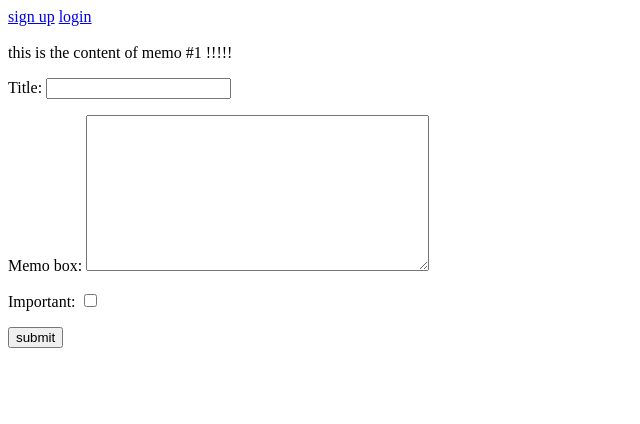
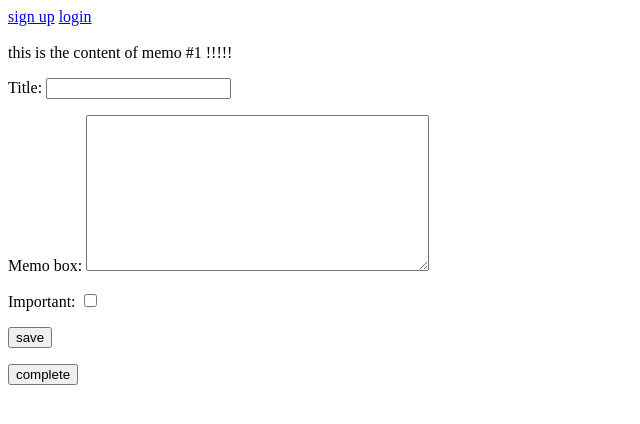
Before and after one commit to florentin-a-p/udemy_django3, a Django app: template todowoo-project/todo/templates/todo/viewtodo.html in a window 1280 px wide. Shown: the top 424 px of the page, without its empty margins (0-640 px from the left). Run offline with Django 3.2, Linux system fonts and the light colour scheme; the template is opened without the code that fills it: values that come from a table or form of the project are taken from there, others are empty; data comes from the database, SQL or seed files in the repository; both versions use the stored data as it was after the commit.

Commit message:
delete and update todos

```diff
--- a/todowoo-project/todo/templates/todo/viewtodo.html
+++ b/todowoo-project/todo/templates/todo/viewtodo.html
@@ -10,7 +10,14 @@
     {% csrf_token %}
 
 {{ form.as_p }}
-<button type="submit">submit</button>
+<button type="submit">save</button>
 </form>
 
+
+<form method="POST" action="{% url 'completetodo' todos.id %}">
+    {% csrf_token %}
+<button type="submit">complete</button>
+</form>
+
+
 {% endblock %}
--- a/todowoo-project/todowoo/urls.py
+++ b/todowoo-project/todowoo/urls.py
@@ -31,5 +31,6 @@ urlpatterns = [
     path('current/', views.currenttodos, name='currenttodos'),
 
     path('todo/<int:todo_pk>', views.viewtodo, name='viewtodo'),
+    path('todo/<int:todo_pk>/complete', views.completetodo, name='completetodo'),
 
 ]
```
Also changed, not shown: todowoo-project/todo/views.py (+11 -1 lines), todowoo-project/db.sqlite3.
